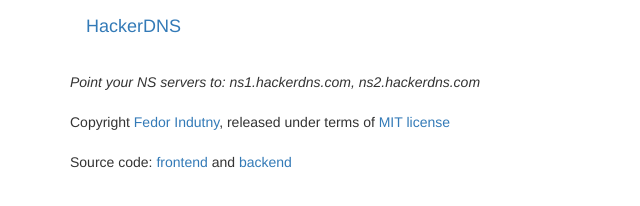
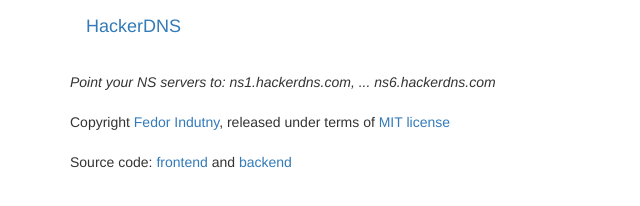
Before and after one commit to indutny/hackerdns.frontend, a website: page public/index.html in a window 1280 px wide. Shown: the full height of the page, 0-640 px from the left. Drawn offline with nearby package versions, Linux system fonts and the light colour scheme; a script that the page names is missing.

Commit message:
public: more nameservers

```diff
--- a/public/index.html
+++ b/public/index.html
@@ -76,7 +76,7 @@
     <!--/ main -->
 
     <footer>
-      <i>Point your NS servers to: ns1.hackerdns.com, ns2.hackerdns.com</i><br/><br/>
+      <i>Point your NS servers to: ns1.hackerdns.com, ... ns6.hackerdns.com</i><br/><br/>
 
       Copyright <a href="https://github.com/indutny">Fedor Indutny</a>,
       released under terms of <a href="http://opensource.org/licenses/mit-license.php">MIT license</a><br/><br/>
```
